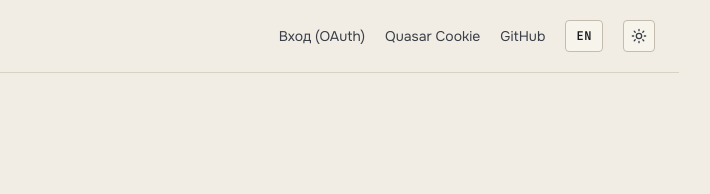
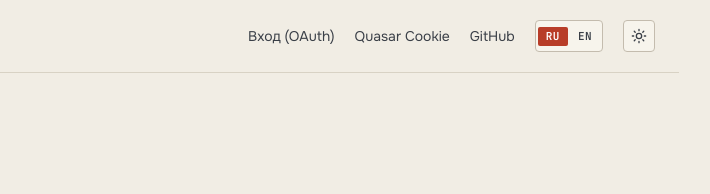
Before and after one commit to mctlhq/mctl-alice, a website: page public/index.html in a window 1280 px wide. Shown: the top 194 px of the page, 441-1151 px from the left. Drawn offline with Linux system fonts and the light colour scheme.

Commit message:
fix(web): segmented lang switcher, cache busting, and active state

```diff
--- a/public/assets/components.css
+++ b/public/assets/components.css
@@ -108,6 +108,47 @@ pre {
 .theme-toggle:hover {
   color: var(--surface-fg);
   border-color: var(--accent);
+}
+
+.lang-switcher {
+  display: inline-flex;
+  align-items: center;
+  border: 1px solid var(--surface-line-strong);
+  border-radius: var(--mctl-radius-md);
+  background: var(--surface-elevated);
+  padding: 2px;
+  gap: 2px;
+  height: 32px;
+}
+
+.lang-btn {
+  background: transparent;
+  border: none;
+  border-radius: calc(var(--mctl-radius-md) - 2px);
+  color: var(--surface-fg-muted);
+  font-family: var(--font-mono);
+  font-size: 11px;
+  font-weight: 600;
+  padding: 4px 8px;
+  cursor: pointer;
+  line-height: 1;
+  letter-spacing: 0.04em;
+  transition: all 0.15s ease;
+}
+
+.lang-btn:hover {
+  color: var(--surface-fg);
+}
+
+.lang-btn.is-active {
+  background: var(--accent);
+  color: #ffffff;
+}
+
+:root[data-theme="light"] .lang-btn.is-active,
+[data-theme="light"] .lang-btn.is-active {
+  background: var(--accent);
+  color: #ffffff;
 }
 
 .lang-toggle {
--- a/public/assets/site.js
+++ b/public/assets/site.js
@@ -240,7 +240,17 @@
       }
     });
 
-    // Update lang toggle button label (shows the next language to switch to)
+    // Update segmented lang switcher buttons
+    Array.prototype.forEach.call(document.querySelectorAll(".lang-btn[data-lang]"), function (btn) {
+      var btnLang = btn.getAttribute("data-lang");
+      if (btnLang === lang) {
+        btn.classList.add("is-active");
+      } else {
+        btn.classList.remove("is-active");
+      }
+    });
+
+    // Update single lang toggle button label (shows the next language to switch to)
     var langBtn = document.getElementById("lang-toggle");
     if (langBtn) {
       langBtn.textContent = lang === "ru" ? "EN" : "RU";
@@ -249,6 +259,9 @@
 
     updateUrls();
   }
+
+  // Expose globally for programmatic access and verification
+  window.mctlAliceSetLanguage = applyLanguage;
 
   // Determine initial language
   var initialLang = "ru";
@@ -259,9 +272,20 @@
     }
   } catch (e) {}
 
-  var langBtn = document.getElementById("lang-toggle");
-  if (langBtn) {
-    langBtn.addEventListener("click", function () {
+  // Wire segmented lang buttons
+  Array.prototype.forEach.call(document.querySelectorAll(".lang-btn[data-lang]"), function (btn) {
+    btn.addEventListener("click", function () {
+      var targetLang = btn.getAttribute("data-lang");
+      if (targetLang) {
+        applyLanguage(targetLang);
+      }
+    });
+  });
+
+  // Wire single toggle button fallback
+  var singleLangBtn = document.getElementById("lang-toggle");
+  if (singleLangBtn) {
+    singleLangBtn.addEventListener("click", function () {
       var currentLang = root.getAttribute("lang") || "ru";
       var nextLang = currentLang === "ru" ? "en" : "ru";
       applyLanguage(nextLang);
--- a/public/index.html
+++ b/public/index.html
@@ -23,8 +23,8 @@ try {
 <link rel="preconnect" href="https://fonts.googleapis.com">
 <link rel="preconnect" href="https://fonts.gstatic.com" crossorigin>
 <link rel="stylesheet" href="https://fonts.googleapis.com/css2?family=Onest:wght@400;500;600&family=JetBrains+Mono:wght@400;500;600&display=swap">
-<link rel="stylesheet" href="/assets/tokens.css">
-<link rel="stylesheet" href="/assets/components.css">
+<link rel="stylesheet" href="/assets/tokens.css?v=1.8.2">
+<link rel="stylesheet" href="/assets/components.css?v=1.8.2">
 </head>
 <body>
 
@@ -41,7 +41,10 @@ try {
     <a href="/auth/login" data-i18n="nav_login">Вход (OAuth)</a>
     <a href="/auth/cookie" data-i18n="nav_cookie">Quasar Cookie</a>
     <a href="https://github.com/mctlhq/mctl-alice" target="_blank" rel="noopener" data-i18n="nav_github">GitHub</a>
-    <button class="lang-toggle" id="lang-toggle" type="button" aria-label="Switch language to English">EN</button>
+    <div class="lang-switcher" id="lang-switcher" role="group" aria-label="Выбор языка / Language selection">
+      <button class="lang-btn is-active" id="lang-btn-ru" type="button" data-lang="ru" aria-label="Русский">RU</button>
+      <button class="lang-btn" id="lang-btn-en" type="button" data-lang="en" aria-label="English">EN</button>
+    </div>
     <button class="theme-toggle" id="theme-toggle" type="button" hidden aria-label="Переключить тему оформления">
       <svg class="icon-moon" width="16" height="16" viewBox="0 0 24 24" fill="none" stroke="currentColor" stroke-width="2" aria-hidden="true">
         <path d="M21 12.8A9 9 0 1 1 11.2 3a7 7 0 0 0 9.8 9.8z"/>
@@ -276,6 +279,6 @@ try {
   </div>
 </footer>
 
-<script src="/assets/site.js"></script>
+<script src="/assets/site.js?v=1.8.2"></script>
 </body>
 </html>
```
Also changed, not shown: src/server/http-server.ts (+5 -5 lines), tests/http-server.test.ts (+4 -2 lines).
